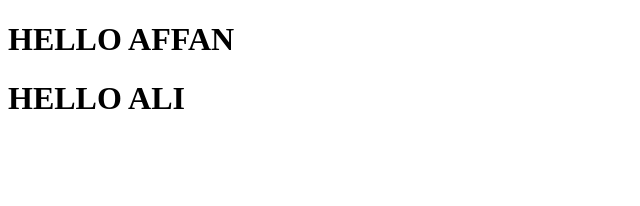
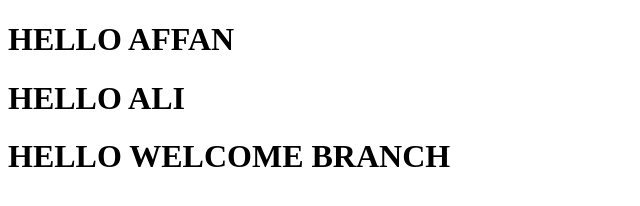
Before and after one commit to tahirmasood07/sample, a plain HTML site: page index.html in a window 1280 px wide. Shown: the whole page, without its empty margins (0-640 px from the left). Drawn offline with Linux system fonts and the light colour scheme.

Commit message:
hello branch created

```diff
--- a/index.html
+++ b/index.html
@@ -8,5 +8,6 @@
   <body>
     <h1>HELLO AFFAN</h1>
     <h1>HELLO ALI</h1>
+    <h1>HELLO WELCOME BRANCH</h1>
   </body>
 </html>
```
